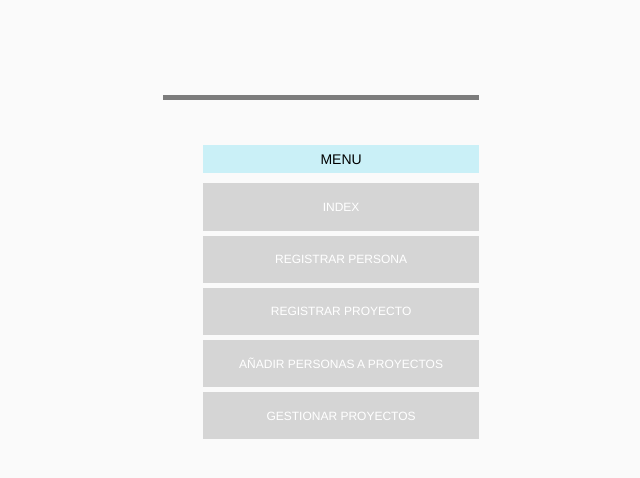
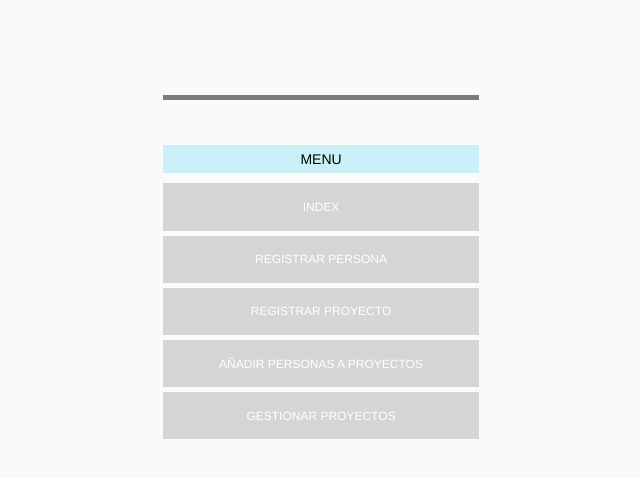
Before and after one commit to jrltt/PHPM07, a PHP site: page /add.php in a window 1280 px wide. Shown: the top 478 px of the page, without its empty margins (319-959 px from the left). Run offline with PHP 8.4, Linux system fonts and the light colour scheme.

Commit message:
cambio en el css, ul

```diff
--- a/style.css
+++ b/style.css
@@ -9,6 +9,9 @@ body, input {
     font: 14px/2em Helvetica, sans-serif;
 	font-weight: 100;
 	background-color: #fafafa;
+}
+ul {
+	padding: 0;
 }
 li {
 	list-style: none;
```
